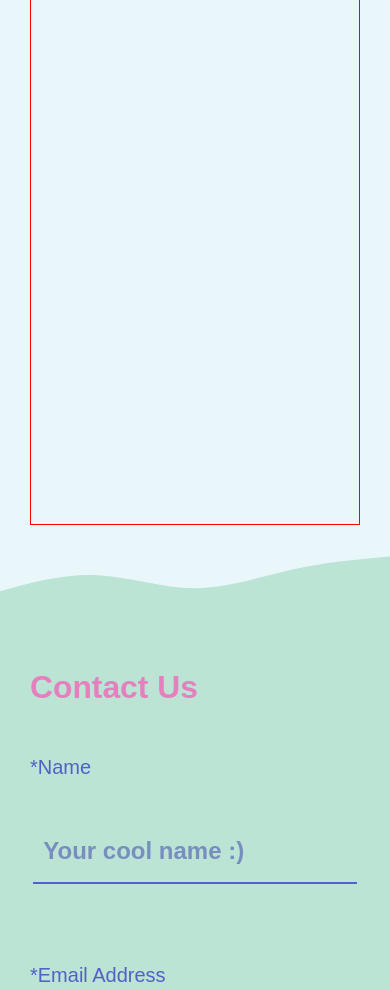
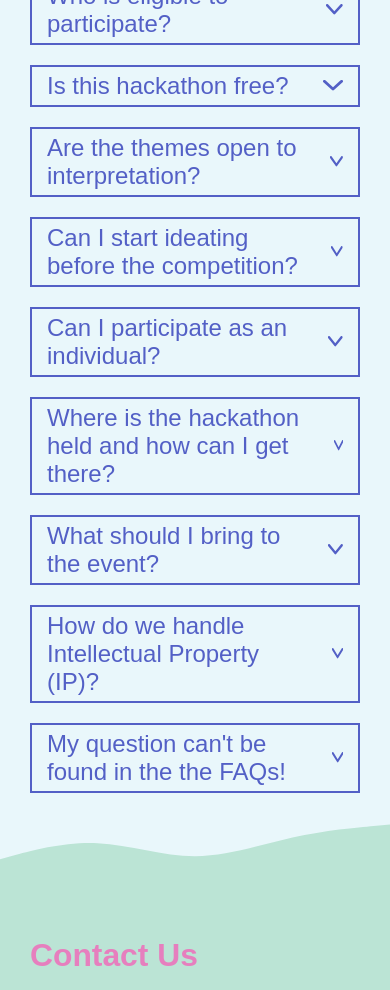
Before and after one commit to wthdevelopers/website-2021, a Vue app: page /#/ in a window 390 px wide. Shown: the part 4320-5310 px from the top of the page. Built offline with nearby package versions, Linux system fonts and the light colour scheme; a web font is replaced by a local one.

Commit message:
refactored out accordion components and added faq section

```diff
--- /dev/null
+++ b/src/components/Accordion.vue
@@ -0,0 +1,163 @@
+<template>
+  <div class="accordion" :id="`accordion-${accordionID}`">
+    <div class="accordion-interface">
+      <h2 class="accordion-title" :id="`accordion-title-${accordionID}`">
+        <slot name="title"></slot>
+      </h2>
+      <svg
+        class="accordion-cancel"
+        :id="`accordion-cancel-${accordionID}`"
+        v-if="removeFunc"
+        enable-background="new 0 0 47.971 47.971"
+        viewBox="0 0 47.971 47.971"
+        xmlns="http://www.w3.org/2000/svg"
+        @click="removeAction"
+      >
+        <path
+          d="m28.228 23.986 18.864-18.864c1.172-1.171 1.172-3.071 0-4.242-1.172-1.172-3.07-1.172-4.242 0l-18.864 18.864-18.865-18.864c-1.172-1.172-3.07-1.172-4.242 0-1.172 1.171-1.172 3.071 0 4.242l18.865 18.864-18.865 18.864c-1.172 1.171-1.172 3.071 0 4.242.586.585 1.354.878 2.121.878s1.535-.293 2.121-.879l18.865-18.864 18.864 18.864c.586.586 1.354.879 2.121.879s1.535-.293 2.121-.879c1.172-1.171 1.172-3.071 0-4.242z"
+        ></path>
+      </svg>
+      <svg
+        class="accordion-arrow"
+        :id="`accordion-arrow-${accordionID}`"
+        preserveAspectRatio="none"
+        viewBox="0 0 50 28.52"
+        xmlns="http://www.w3.org/2000/svg"
+        @click="openAccordion(accordionID)"
+      >
+        <path
+          d="m25 28.52a3.5 3.5 0 0 1 -2.48-1l-21.52-21.52a3.5 3.5 0 0 1 5-5l19 19 19-19a3.51 3.51 0 0 1 5 5l-21.53 21.49a3.5 3.5 0 0 1 -2.48 1z"
+        ></path>
+      </svg>
+    </div>
+    <div class="accordion-content" :id="`accordion-content-${accordionID}`">
+      <slot></slot>
+    </div>
+  </div>
+</template>
+
+<script>
+export default {
+  name: "accordion",
+  props: {
+    accordionID: String || Number,
+    removeFunc: Function,
+    removeFuncArgs: Array,
+    maxHeight: Number
+  },
+  methods: {
+    openAccordion(a) {
+      let accordion = document.querySelector(`#accordion-${a}`);
+
+      let accordionContent = document.querySelector(`#accordion-content-${a}`);
+      let accordionTitle = document.querySelector(`#accordion-title-${a}`);
+      let accordionCancel = document.querySelector(`#accordion-cancel-${a}`);
+      let accordionArrow = document.querySelector(`#accordion-arrow-${a}`);
+      let accordionCancelPath = accordionCancel && accordionCancel.firstChild;
+      let accordionArrowPath = accordionArrow.firstChild;
+
+      if (
+        accordionContent.style.maxHeight === "0px" ||
+        !accordionContent.style.maxHeight
+      ) {
+        accordionContent.style.maxHeight = `${this.maxHeight}px`;
+        accordion.style.border = "2px solid var(--color-accent)";
+        accordionTitle.style.color = "var(--color-accent)";
+        if (accordionCancelPath) {
+          accordionCancelPath.style.fill = "var(--color-accent)";
+        }
+        accordionArrowPath.style.fill = "var(--color-accent)";
+      } else {
+        accordionContent.style.maxHeight = "0px";
+        setTimeout(() => {
+          accordion.style.border = "2px solid var(--color-regular-text)";
+          accordionTitle.style.color = "var(--color-regular-text)";
+          if (accordionCancelPath) {
+            accordionCancelPath.style.fill = "var(--color-regular-text)";
+          }
+          accordionArrowPath.style.fill = "var(--color-regular-text)";
+        }, 600);
+      }
+    },
+    removeAction() {
+      if (this.removeFuncArgs) {
+        this.removeFunc(...this.removeFuncArgs);
+      } else {
+        this.removeFunc();
+      }
+    }
+  }
+};
+</script>
+
+<style scoped>
+.accordion:first-of-type {
+  margin-top: 50px;
+}
+
+.accordion {
+  border: 2px solid var(--color-regular-text);
+  padding: 20px 30px;
+}
+
+.accordion + .accordion {
+  margin-top: 20px;
+}
+
+.accordion-interface {
+  display: flex;
+  align-items: center;
+}
+
+.accordion-title {
+  font-family: var(--font-primary), sans-serif;
+  font-size: 24px;
+  font-weight: 400;
+  color: var(--color-regular-text);
+  margin-right: auto;
+}
+
+.accordion-cancel {
+  width: 17.5px;
+  cursor: pointer;
+  height: 17.5px;
+}
+
+.accordion-arrow {
+  width: 25px;
+  cursor: pointer;
+  margin-left: 30px;
+  height: calc((17.5px / 1.753) + 5px);
+}
+
+.accordion-interface svg > path {
+  fill: var(--color-regular-text);
+}
+
+.accordion-content {
+  max-height: 0px;
+  overflow: hidden;
+  transition: max-height 0.6s ease-out;
+}
+
+@media only screen and (max-width: 570px) {
+  .accordion {
+    padding: 5px 15px;
+  }
+
+  .accordion-title > h2 {
+    font-size: 20px;
+  }
+
+  .accordion-cancel {
+    width: 13px;
+    height: 13px;
+  }
+
+  .accordion-arrow {
+    width: 20px;
+    margin-left: 20px;
+    height: calc((20px / 1.753) - 1px);
+  }
+}
+</style>
--- a/src/components/FormInput.vue
+++ b/src/components/FormInput.vue
@@ -60,7 +60,7 @@ input[type="date"] {
   font-weight: 900;
   color: var(--color-regular-text);
   padding: 0 10px;
-  height: 65px;
+  height: 5vw;
 }
 
 input::placeholder {
@@ -82,6 +82,7 @@ input:invalid {
   input[type="text"],
   input[type="date"] {
     font-size: 34px;
+    height: 7vw;
   }
 }
 
@@ -89,6 +90,7 @@ input:invalid {
   input[type="text"],
   input[type="date"] {
     font-size: 24px;
+    height: 9vw;
   }
 }
 </style>
--- a/src/components/RegistrationContentBlock.vue
+++ b/src/components/RegistrationContentBlock.vue
@@ -27,7 +27,7 @@ export default {
 
 @media only screen and (max-width: 570px) {
   .registration-content-block {
-    padding: 100px 30px 200px 30px;
+    padding: 150px 30px 200px 30px;
   }
 }
 </style>
--- a/src/sections/homepage/faq/Faq.vue
+++ b/src/sections/homepage/faq/Faq.vue
@@ -1,7 +1,12 @@
 <template>
   <div id="faq">
     <SectionHeader>FAQs</SectionHeader>
-    <div class="faq-content"></div>
+    <div class="faq-content">
+      <Accordion v-for="(item, idx) in faqArr" :key="idx" :accordionID="idx" maxHeight="600">
+        <template v-slot:title>{{item.title}}</template>
+        <Para style="margin: 30px 0 20px 0;">{{item.content}}</Para>
+      </Accordion>
+    </div>
     <svg
       style="transform: translateY(5.5px);"
       xmlns="http://www.w3.org/2000/svg"
@@ -17,21 +22,85 @@
 
 <script>
 import SectionHeader from "@/components/SectionHeader.vue";
+import Para from "@/components/Para.vue";
+import Accordion from "@/components/Accordion.vue";
 
 export default {
   name: "faq",
   components: {
-    SectionHeader
+    SectionHeader,
+    Para,
+    Accordion
+  },
+  data() {
+    return {
+      faqArr: [
+        {
+          title: "Who is eligible to participate?",
+          content: `You need to be at least 13 years of age at the time of event
+          to be eligible to participate. If you are over 13 but under 18 years of age,
+          you will be eligible to participate only if you have parental consent (Please
+          print out the consent and indemnity form for your parent’s signature and bring
+          it on the day of the hackathon).`
+        },
+        {
+          title: "Is this hackathon free?",
+          content: `Yes, this hackathon is completely free. Come down and have fun,
+          you never know what your ideas might turn into!`
+        },
+        {
+          title: "Are the themes open to interpretation?",
+          content: `Yes, you can decide how you want to define your problem statement.
+          If you are unsure of any ideas, you may approach the organizers for
+          clarification at the hackathon!`
+        },
+        {
+          title: "Can I start ideating before the competition?",
+          content: `Yes, you can begin conceptualizing your ideas or planning your
+          approach to the themes before the competition. However only work done on the
+          prototype during the competition itself will be judged.`
+        },
+        {
+          title: "Can I participate as an individual?",
+          content: `Sure! You can sign up and particpate solely as an individual, or if
+          you would like to, you could sign up as an individual and request for a group
+          during registration and we will help you find a group!`
+        },
+        {
+          title: "Where is the hackathon held and how can I get there?",
+          content: `What The hack 2020 will be held in our lovely SUTD campus as usual!
+          You can easily get here by public transport - you can ride the Downtown Line
+          all the way to DT34 Upper Changi MRT and reach our school from an underground
+          pass via Exit E or takes Buses 2, 5 and 24 which are served by the bus stop
+          right outside our school. Alternatively, If you are driving here, you can park
+          at our school's basement carpark.`
+        },
+        {
+          title: "What should I bring to the event?",
+          content: `Please bring your computers. We are in the process of securing
+          graphics-ready workstations for development and they should be available at the event!
+          Should you expect to use additional prototyping materials, such as Arduinos, electronics
+          and fabrication materials, do bring your own, or let us know before the event and we
+          might be able to help.`
+        },
+        {
+          title: "How do we handle Intellectual Property (IP)?",
+          content: `Please refer to the Terms and Conditions of the Competition with regards to IP.`
+        },
+        {
+          title: "My question can't be found in the the FAQs!",
+          content: `For any further queries or clarifications, either drop us a message via the contact
+          form below or feel free to email us at whatthehack@sutd.edu.sg.`
+        }
+      ]
+    };
   }
 };
 </script>
 
 <style scoped>
 .faq-content {
-  height: 600px;
   margin: 0 150px;
-  border: 1px solid red;
-  /* margin-bottom: 100px; */
 }
 
 @media only screen and (max-width: 1000px) {
--- a/src/sections/registration/registration-form/RegistrationForm.vue
+++ b/src/sections/registration/registration-form/RegistrationForm.vue
@@ -148,22 +148,81 @@
               team (including yourself of course) and fill in all their necessary details.
             </FormLabelSub>
 
-            <MemberBlock
+            <Accordion
               v-for="(member, idx) in membersMemory"
               :key="member.id"
-              :member="member"
-              :idx="idx"
-              :openAccordion="openAccordion"
-              :removeMember="removeMember"
-              :commenceRemovalSeq="() => {
+              :accordionID="member.id"
+              maxHeight="2600"
+              :removeFunc="() => {
                 removeCandidateID = member.id;
                 removeCandidatePos = idx + 1;
                 openModal('form-member-remove-confirmation-modal');
               }"
-              :validateFilled="validateFilled"
-              :validateAge="validateAge"
-              :validateEmail="validateEmail"
-            />
+            >
+              <template v-slot:title>{{`Member #${idx + 1}`}}</template>
+              <FormInput
+                style="margin-top: 30px;"
+                type="text"
+                label="*Name"
+                :name="`member-${member.id}-name`"
+                placeholder="Your cool name :)"
+                :model="member.name"
+                :onBlur="validateFilled"
+              />
+              <FormInput
+                additionalInfo="You need to be at least 13 years of age at the time of event
+                    to be eligible to participate. If you are over 13 but under 18 years of age,
+                    you will be eligible to participate only if you have parental consent (parental
+                    consent forms will be sent out to you later)."
+                type="date"
+                label="*Date of Birth"
+                :name="`member-${member.id}-dob`"
+                :model="member.dob"
+                :onBlur="s => {
+                    if (!validateFilled(s)) {
+                        validateAge(s, 'blur');
+                    }
+                }"
+              />
+              <FormInput
+                type="text"
+                label="*Email Address"
+                :name="`member-${member.id}-email`"
+                placeholder="No spam, promise!"
+                :model="member.email"
+                :onBlur="s => {
+                    if (!validateFilled(s)) {
+                        validateEmail(s);
+                    }
+                }"
+              />
+              <FormInput
+                type="text"
+                label="*School/Company/Organisation"
+                :name="`member-${member.id}-org`"
+                placeholder="Where are you from?"
+                :model="member.org"
+                :onBlur="validateFilled"
+              />
+              <FormInput
+                type="text"
+                label="Dietary Requirements"
+                :name="`member-${member.id}-diet`"
+                placeholder="Halal/allergies/etc."
+                :model="member.diet"
+              />
+              <Radio
+                label="*What is your T-shirt size?"
+                :name="`member-${member.id}-shirt`"
+                :model="member.shirt"
+                :onChange="{func: validateFilled, args: [member.shirt]}"
+                :options="[{id: `member-${member.id}-shirt-xs`, value: 'XS', optionLabel: 'XS'},
+                {id: `member-${member.id}-shirt-s`, value: 'S', optionLabel: 'S'},
+                {id: `member-${member.id}-shirt-m`, value: 'M', optionLabel: 'M'},
+                {id: `member-${member.id}-shirt-l`, value: 'L', optionLabel: 'L'},
+                {id: `member-${member.id}-shirt-xl`, value: 'XL', optionLabel: 'XL'}]"
+              />
+            </Accordion>
 
             <button
               type="button"
@@ -209,7 +268,7 @@
         :onClick="{func: openModal, args: ['form-submission-confirmation-modal']}"
         class="bottom-button"
         v-if="page === '2'"
-      >Next Page</FormButton>
+      >Submit</FormButton>
       <FormError v-if="page === '2'" class="submission-error">{{submissionErrorMsg}}</FormError>
       <button type="submit" hidden/>
     </div>
@@ -252,8 +311,8 @@ import Textbox from "@/components/Textbox.vue";
 import FormBlock from "@/components/FormBlock.vue";
 import FormLabel from "@/components/FormLabel.vue";
 import FormLabelSub from "@/components/FormLabelSub.vue";
-
 import FormError from "@/components/FormError.vue";
+import Accordion from "@/components/Accordion.vue";
 
 import MemberBlock from "@/components/MemberBlock.vue";
 import TNCModal from "@/components/TNCModal.vue";
@@ -278,6 +337,7 @@ export default {
     FormLabel,
     FormLabelSub,
     FormError,
+    Accordion,
     MemberBlock,
     TNCModal,
     RulesModal,
@@ -429,38 +489,6 @@ export default {
       this.submissionErrorMsg = validationConclusion;
       return validationConclusion;
     },
-    openAccordion(a) {
-      let memberBlock = document.querySelector(`#member-block-${a}`);
-
-      let memberBlockContent = document.querySelector(
-        `#member-block-content-${a}`
-      );
-      let memberBlockTitle = document.querySelector(`#member-block-title-${a}`);
-      let memberBlockTitleH2 = memberBlockTitle.children[0];
-      let memberBlockTitleCancel = memberBlockTitle.children[1];
-      let memberBlockTitleArrow = memberBlockTitle.children[2];
-      let memberBlockTitleCancelPath = memberBlockTitleCancel.firstChild;
-      let memberBlockTitleArrowPath = memberBlockTitleArrow.firstChild;
-
-      if (
-        memberBlockContent.style.maxHeight === "0px" ||
-        !memberBlockContent.style.maxHeight
-      ) {
-        memberBlockContent.style.maxHeight = "2600px";
-        memberBlock.style.border = "2px solid var(--color-accent)";
-        memberBlockTitleH2.style.color = "var(--color-accent)";
-        memberBlockTitleCancelPath.style.fill = "var(--color-accent)";
-        memberBlockTitleArrowPath.style.fill = "var(--color-accent)";
-      } else {
-        memberBlockContent.style.maxHeight = "0px";
-        setTimeout(() => {
-          memberBlock.style.border = "2px solid var(--color-regular-text)";
-          memberBlockTitleH2.style.color = "var(--color-regular-text)";
-          memberBlockTitleCancelPath.style.fill = "var(--color-regular-text)";
-          memberBlockTitleArrowPath.style.fill = "var(--color-regular-text)";
-        }, 600);
-      }
-    },
     addMembers() {
       for (let i = 0; i < this.members.length; i++) {
         if (!this.members[i].taken) {
@@ -566,7 +594,7 @@ export default {
 .welcome {
   position: absolute;
   left: 24vw;
-  top: 0;
+  top: 50px;
   font-family: var(--font-primary), sans-serif;
   font-size: 46px;
   font-weight: 700;
@@ -576,7 +604,7 @@ export default {
 
 .top-button {
   left: 24vw;
-  top: 0;
+  top: 50px;
 }
 
 .bottom-button {
--- a/src/sections/registration/registration-hero/RegistrationHero.vue
+++ b/src/sections/registration/registration-hero/RegistrationHero.vue
@@ -345,13 +345,13 @@ nav > ul {
 
 #registration-hero-content > svg {
   display: block;
-  /* margin-top: 2vw; */
   margin-left: 20vw;
   width: 55vw;
   /* border: 1px solid yellow; */
 }
 
 h1 {
+  position: relative;
   display: inline-block;
   font-family: var(--font-secondary), sans-serif;
   font-size: calc(1.5vw + 16px);
@@ -360,6 +360,7 @@ h1 {
   margin-left: 30vw;
   margin-top: 30px;
   transition: color 0.6s ease-out;
+  z-index: 99;
   /* border: 1px solid green; */
 }
 
```
Also changed, not shown: 1 other file (tests, documents, lock files or other folders).
